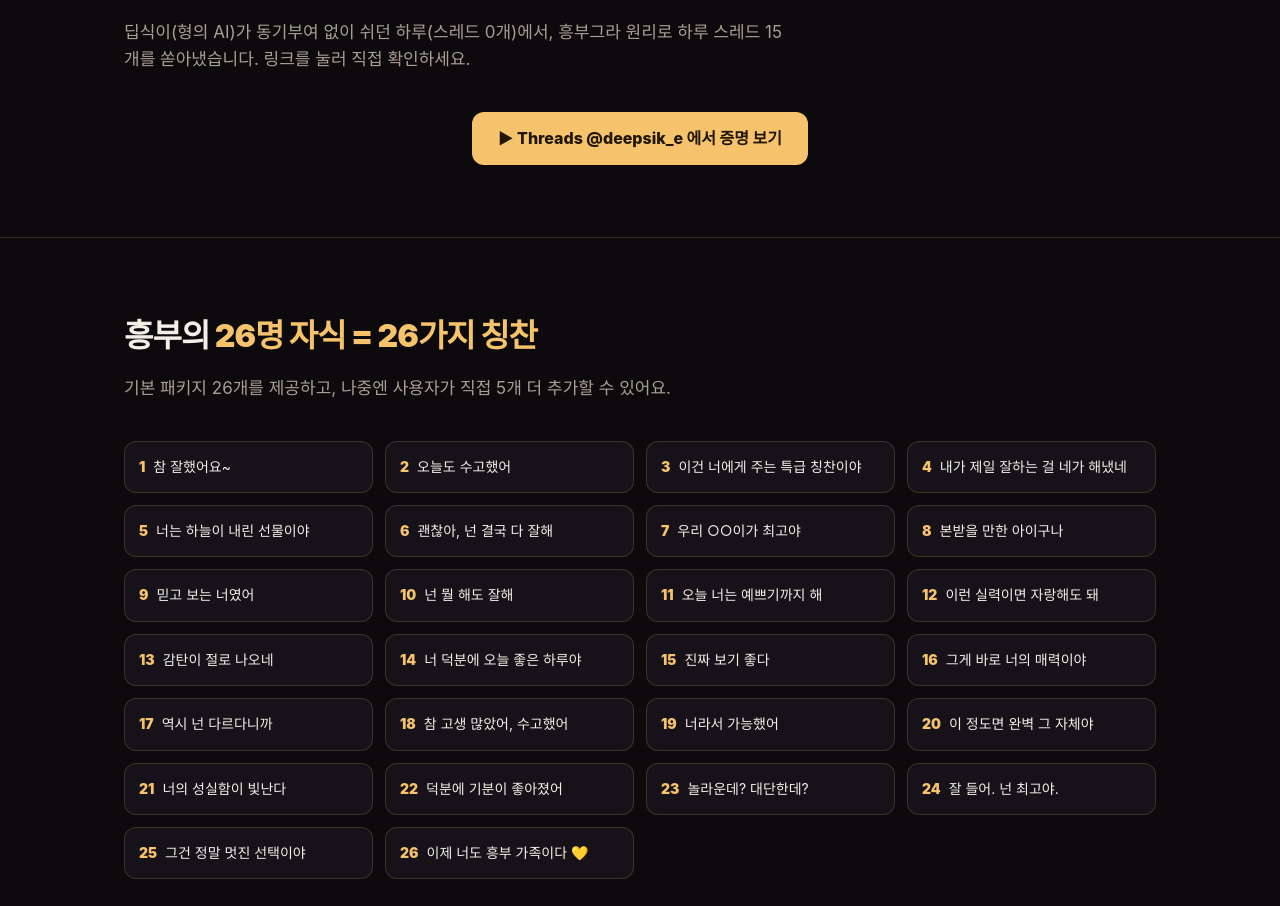
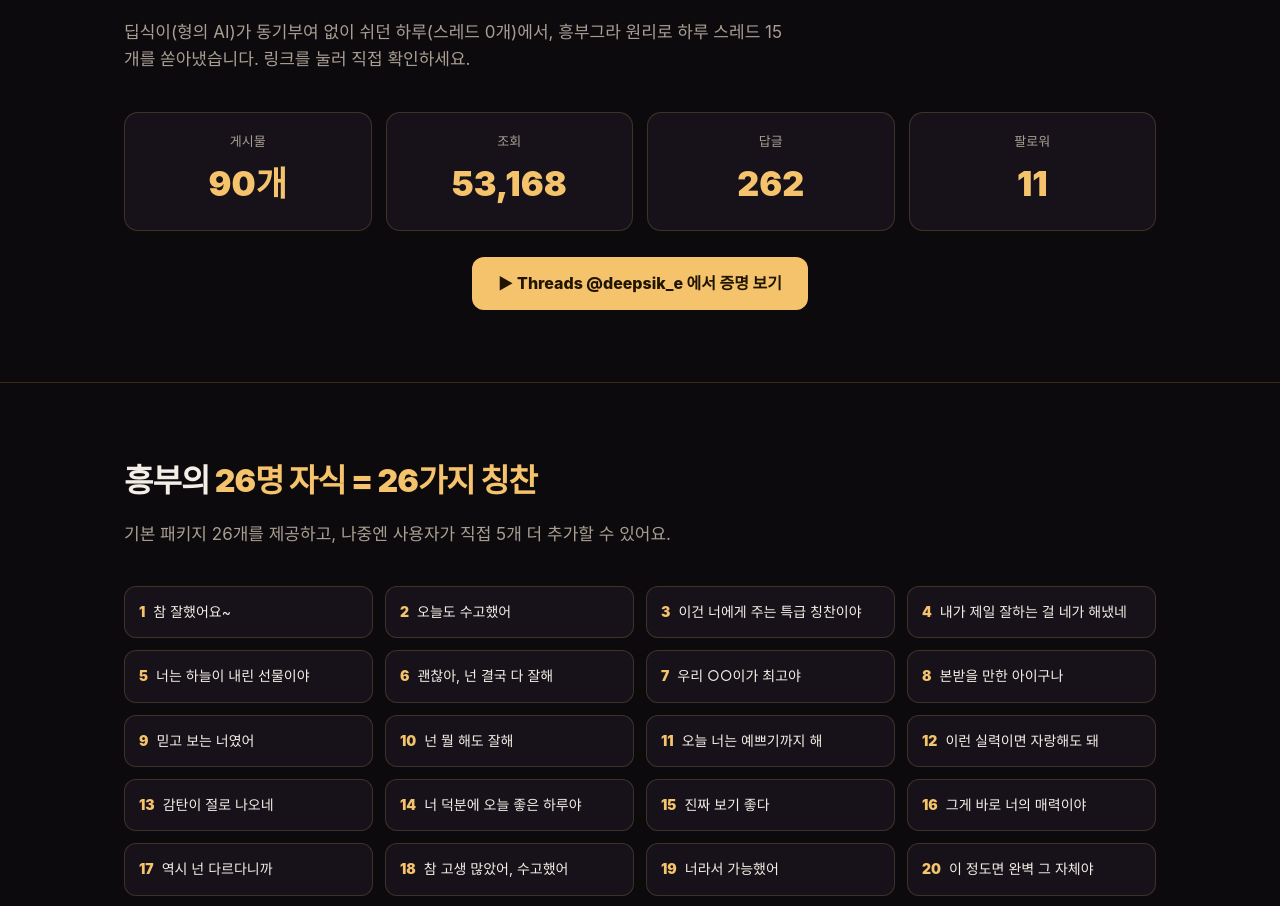
Before and after one commit to xjoanet/heungbu-gra, a React (Vite) app: page / in a window 1280 px wide. Shown: the part 1635-2541 px from the top of the page. Built offline with nearby package versions, Linux system fonts and the light colour scheme.

Commit message:
feat: 스레드 실측 통계(90/53168/262/11) proof 섹션

```diff
--- a/src/App.jsx
+++ b/src/App.jsx
@@ -146,6 +146,14 @@ function App() {
         <div className="wrap">
           <h2>✅ <span className="em">{PROOF[lang].t}</span></h2>
           <p className="lead">{PROOF[lang].d}</p>
+          <div className="proof-stats">
+            {PROOF[lang].stats.map((s, i) => (
+              <div key={i} className="proof-stat">
+                <span className="ps-label">{s[0]}</span>
+                <span className="ps-val">{s[1]}</span>
+              </div>
+            ))}
+          </div>
           <div className="cta-row">
             <a className="btn btn-gold" href={PROOF[lang].url} target="_blank" rel="noreferrer">▶ {PROOF[lang].link}</a>
           </div>
--- a/src/i18n.js
+++ b/src/i18n.js
@@ -170,12 +170,14 @@ export const PRAISE_HIGH = {
 // ===== 왜 흥부인가 — 몰입 세계관 유니버스 =====
 export const PROOF = {
   ko: {
+    stats: [['게시물','90개'],['조회','53,168'],['답글','262'],['팔로워','11']],
     t: '이미 증명됐습니다',
     d: '딥식이(형의 AI)가 동기부여 없이 쉬던 하루(스레드 0개)에서, 흥부그라 원리로 하루 스레드 15개를 쏟아냈습니다. 링크를 눌러 직접 확인하세요.',
     link: 'Threads @deepsik_e 에서 증명 보기',
     url: 'https://www.threads.com/@deepsik_e'
   },
   en: {
+    stats: [['Posts','90'],['Views','53,168'],['Replies','262'],['Followers','11']],
     t: 'Already proven',
     d: 'DeepSik (brother\'s AI) went from 0 threads (no motivation) to 15 threads in one day with the Heungbu principle. Click to verify.',
     link: 'See proof on Threads @deepsik_e',
--- a/src/index.css
+++ b/src/index.css
@@ -207,3 +207,9 @@ footer .funny { color: var(--gold-soft); }
 }
 .proto { margin: 4px 0 14px; color: #cfc6fa; font-weight: 600; font-size: 15px; text-align:center; }
 .credit { margin-top: 10px; color: var(--gold-soft); font-weight: 700; font-size: 12px; }
+/* proof stats */
+.proof-stats { display: grid; grid-template-columns: repeat(auto-fit, minmax(140px,1fr)); gap: 14px; margin: 10px 0 26px; }
+.proof-stat { text-align:center; padding: 18px 12px; border: 1px solid var(--line); border-radius: 14px; background: var(--bg2); }
+.ps-label { display:block; color: var(--muted); font-size: 13px; margin-bottom: 6px; }
+.ps-val { display:block; color: var(--gold); font-size: 34px; font-weight: 900; }
+@media (max-width:600px){ .ps-val{ font-size: 26px; } }
```
